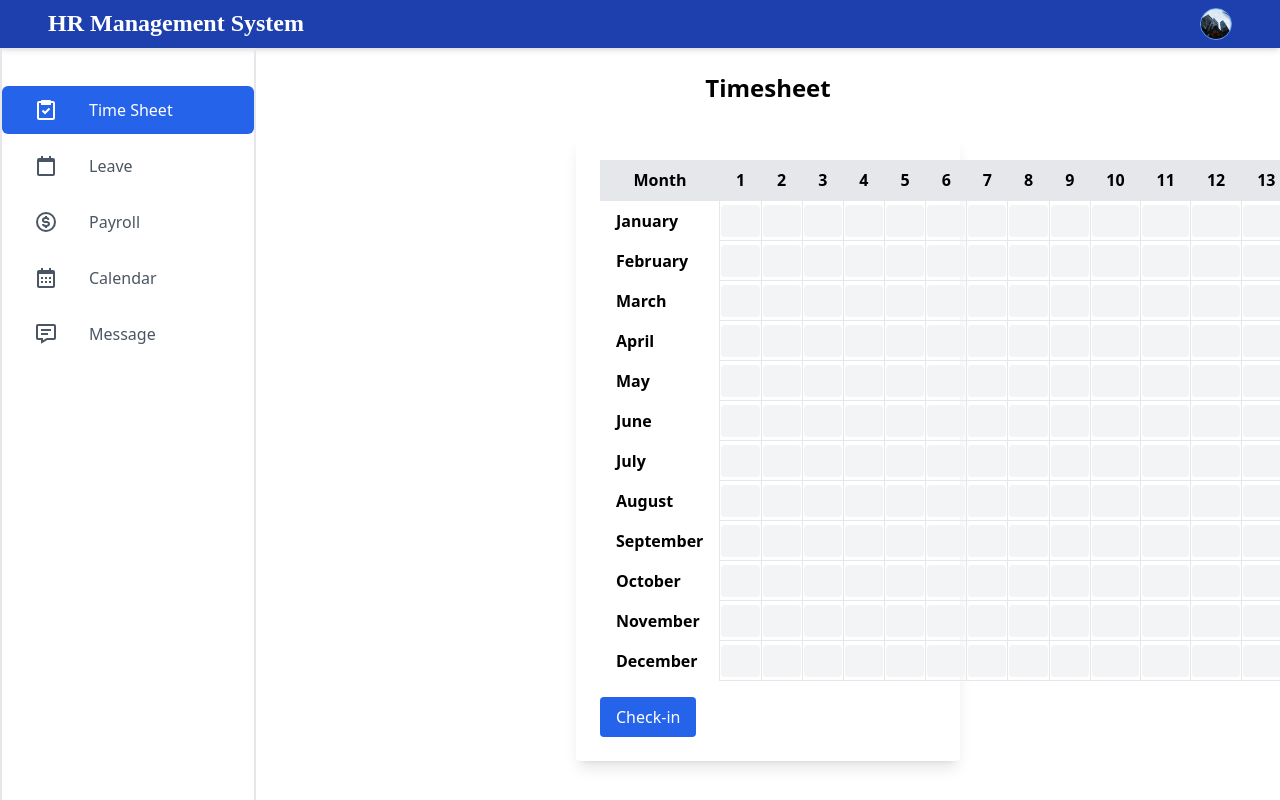
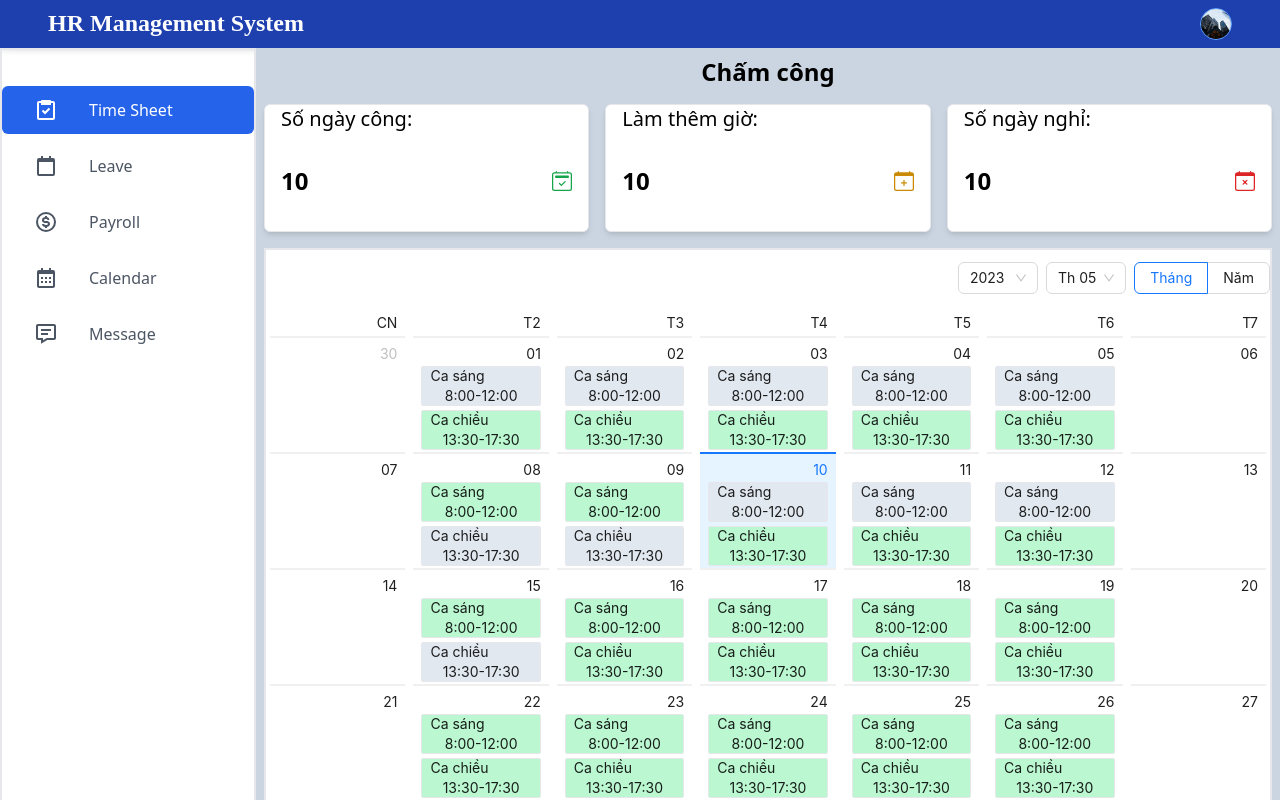
Before and after one commit to PMinhTri/PBL_EMS, a React app in the folder pbl_frontend/: page /employee/time-sheet in a window 1280 px wide. Built offline with nearby package versions, Linux system fonts and the light colour scheme; sample sign-in values are in the browser's storage; the HTML template or start-up script is replaced by a standard one.

Commit message:
update UI

```diff
--- a/pbl_frontend/package.json
+++ b/pbl_frontend/package.json
@@ -19,6 +19,7 @@
     "dayjs": "^1.11.7",
     "moment": "^2.29.4",
     "react": "^18.2.0",
+    "react-big-calendar": "^1.6.9",
     "react-dom": "^18.2.0",
     "react-icons": "^4.8.0",
     "react-query": "^3.39.3",
@@ -29,6 +30,7 @@
   "devDependencies": {
     "@types/node": "^20.1.3",
     "@types/react": "^18.0.28",
+    "@types/react-big-calendar": "^1.6.4",
     "@types/react-dom": "^18.0.11",
     "@typescript-eslint/eslint-plugin": "^5.57.1",
     "@typescript-eslint/parser": "^5.57.1",
--- a/pbl_frontend/src/modules/admin/EmployeeManagement/EmployeeManagement.tsx
+++ b/pbl_frontend/src/modules/admin/EmployeeManagement/EmployeeManagement.tsx
@@ -26,6 +26,7 @@ const titleTable = [
   "Email",
   "Số điện thoại",
   "Chi nhánh",
+  "Trình độ",
   "Trạng thái",
   "Thao tác",
 ];
@@ -299,6 +300,7 @@ const EmployeeManagement: React.FunctionComponent = () => {
                             {item.phoneNumber}
                           </td>
                           <td className="text-center border-[2px]"></td>
+                          <td className="text-center border-[2px]"></td>
                           <td className="text-center border-[2px]">
                             {item.status}
                           </td>
--- a/pbl_frontend/src/modules/auth/LoginPage.tsx
+++ b/pbl_frontend/src/modules/auth/LoginPage.tsx
@@ -100,6 +100,11 @@ const LoginPage: React.FunctionComponent = () => {
                   onChange={(event: React.ChangeEvent<HTMLInputElement>) => {
                     setPassword(event.target.value);
                   }}
+                  onKeyDown={(e) => {
+                    if (e.key === "Enter") {
+                      onLogin();
+                    }
+                  }}
                 />
               </div>
             </div>
--- a/pbl_frontend/src/modules/employee/TimeSheet.tsx
+++ /dev/null
@@ -1,74 +0,0 @@
-import React from "react";
-
-const TimeSheetPage: React.FunctionComponent = () => {
-  const year = new Date().getFullYear();
-  const months = [
-    "January",
-    "February",
-    "March",
-    "April",
-    "May",
-    "June",
-    "July",
-    "August",
-    "September",
-    "October",
-    "November",
-    "December",
-  ];
-  const daysInMonth = new Array(12)
-    .fill(0)
-    .map((_, monthIndex) => new Date(year, monthIndex + 1, 0).getDate());
-
-  return (
-    <div className="flex flex-col w-full items-center overflow-x-auto">
-      <h1 className="text-2xl font-bold mt-6 mb-8">Timesheet</h1>
-
-      <div className="bg-white rounded shadow-lg w-96 p-6">
-        <form>
-          <table className="w-full mb-4">
-            <thead>
-              <tr className="bg-gray-200">
-                <th className="py-2 px-4">Month</th>
-                {Array.from({ length: 31 }, (_, index) => index + 1).map(
-                  (day) => (
-                    <th key={day} className="py-2 px-4">
-                      {day}
-                    </th>
-                  )
-                )}
-              </tr>
-            </thead>
-            <tbody>
-              {months.map((month, monthIndex) => (
-                <tr key={month}>
-                  <td className="py-2 px-4 font-semibold">{month}</td>
-                  {Array.from(
-                    { length: daysInMonth[monthIndex] },
-                    (_, index) => index + 1
-                  ).map((day) => (
-                    <td key={day} className="border">
-                      <input
-                        type="text"
-                        className="w-full border-none py-1 px-2 text-center focus:outline-none bg-gray-100 rounded"
-                      />
-                    </td>
-                  ))}
-                </tr>
-              ))}
-            </tbody>
-          </table>
-
-          <button
-            type="submit"
-            className="bg-blue-600 text-white rounded px-4 py-2 hover:bg-blue-700"
-          >
-            Check-in
-          </button>
-        </form>
-      </div>
-    </div>
-  );
-};
-
-export default TimeSheetPage;
--- /dev/null
+++ b/pbl_frontend/src/modules/employee/timesheet/TimeSheet.tsx
@@ -0,0 +1,20 @@
+import React from "react";
+import MyTimeSheetStats from "./components/MyTimeSheetStats";
+import CalendarContainer from "./components/CalendarContainer";
+
+const TimeSheetPage: React.FunctionComponent = () => {
+  return (
+    <div className="p-2 w-full flex flex-col h-screen bg-slate-300 overflow-y-auto">
+      <div className="flex flex-col gap-4 flex-grow">
+        <div className="flex flex-row justify-around">
+          <span className="font-bold text-2xl">Chấm công</span>
+        </div>
+        <MyTimeSheetStats />
+        <CalendarContainer />
+      </div>
+      <footer className="bg-gray-200 mt-8 py-4 px-2 text-center text-gray-600"></footer>
+    </div>
+  );
+};
+
+export default TimeSheetPage;
--- /dev/null
+++ b/pbl_frontend/src/modules/employee/timesheet/components/CalendarContainer.tsx
@@ -0,0 +1,89 @@
+import React from "react";
+import { Calendar } from "antd";
+import type { Dayjs } from "dayjs";
+import type { CellRenderInfo } from "rc-picker/lib/interface";
+import "moment/locale/vi";
+import locale from "antd/es/date-picker/locale/vi_VN";
+
+const getDataForDay = (value: Dayjs) => {
+  if (value.day() === 0 || value.day() === 6) {
+    return [];
+  }
+  const arrMorning = [1, 2, 3, 4, 5, 6, 7, 10, 11, 12];
+  const arrAfternoon = [8, 9, 15, 29];
+
+  const data = [
+    {
+      content: (
+        <>
+          <div
+            onClick={() => {
+              if (arrMorning.includes(value.date())) {
+                console.log("sáng");
+              }
+            }}
+            className={`w-full flex flex-col h-10 justify-center items-center ${
+              arrMorning.includes(value.date())
+                ? `bg-slate-200 hover:bg-slate-300 focus:bg-slate-300`
+                : `bg-green-200 hover:bg-green-300 focus:bg-green-300`
+            } text-sm border rounded-sm`}
+          >
+            <div className="w-full flex flex-row justify-between px-2">
+              <span>Ca sáng</span>
+            </div>
+            <span>8:00-12:00</span>
+          </div>
+          <div
+            onClick={() => {
+              if (arrAfternoon.includes(value.date())) {
+                console.log("sáng");
+              }
+            }}
+            className={`w-full flex flex-col h-10 justify-center items-center ${
+              arrAfternoon.includes(value.date())
+                ? `bg-slate-200 hover:bg-slate-300 focus:bg-slate-300`
+                : `bg-green-200 hover:bg-green-300 focus:bg-green-300`
+            } text-sm border rounded-sm `}
+          >
+            <div className="w-full flex flex-row justify-between px-2">
+              <span>Ca chiều</span>
+            </div>
+            <span>13:30-17:30</span>
+          </div>
+        </>
+      ),
+    },
+  ];
+
+  return data;
+};
+
+const CalendarContainer: React.FunctionComponent = () => {
+  const dateCellRender = (value: Dayjs) => {
+    const listData = getDataForDay(value);
+    return (
+      <div className="events">
+        {listData.map((item, index) => (
+          <div key={index} className="flex flex-col w-full gap-1">
+            {item.content}
+          </div>
+        ))}
+      </div>
+    );
+  };
+
+  const cellRender = (current: Dayjs, info: CellRenderInfo<Dayjs>) => {
+    if (info.type === "date") return dateCellRender(current);
+    return info.originNode;
+  };
+
+  return (
+    <Calendar
+      locale={locale}
+      className="border-[2px]"
+      cellRender={cellRender}
+    />
+  );
+};
+
+export default CalendarContainer;
--- /dev/null
+++ b/pbl_frontend/src/modules/employee/timesheet/components/MyTimeSheetStats.tsx
@@ -0,0 +1,38 @@
+import React from "react";
+import { BsCalendar2Check, BsCalendarPlus, BsCalendarX } from "react-icons/bs";
+
+const MyTimeSheetStats: React.FunctionComponent = () => {
+  return (
+    <div className="grid grid-cols-3 gap-4">
+      <div className="flex flex-col w-full h-32 bg-white border shadow-md rounded-md">
+        <span className="px-4 text-xl">Số ngày công:</span>
+        <div className="w-full flex flex-row justify-between items-center py-8 px-4">
+          <span className="text-2xl font-bold">10</span>
+          <div className="text-xl text-green-600">
+            <BsCalendar2Check />
+          </div>
+        </div>
+      </div>
+      <div className="flex flex-col w-full h-32 bg-white border shadow-md rounded-md">
+        <span className="px-4 text-xl">Làm thêm giờ:</span>
+        <div className="w-full flex flex-row justify-between items-center py-8 px-4">
+          <span className="text-2xl font-bold">10</span>
+          <div className="text-xl text-yellow-600">
+            <BsCalendarPlus />
+          </div>
+        </div>
+      </div>
+      <div className="flex flex-col w-full h-32 bg-white border shadow-md rounded-md">
+        <span className="px-4 text-xl">Số ngày nghỉ:</span>
+        <div className="w-full flex flex-row justify-between items-center py-8 px-4">
+          <span className="text-2xl font-bold">10</span>
+          <div className="text-xl text-red-600">
+            <BsCalendarX />
+          </div>
+        </div>
+      </div>
+    </div>
+  );
+};
+
+export default MyTimeSheetStats;
--- a/pbl_frontend/src/routes/Routes.tsx
+++ b/pbl_frontend/src/routes/Routes.tsx
@@ -16,7 +16,7 @@ import { UserAction } from "../actions/userAction";
 import Account from "../modules/Profile/Account";
 import Employee from "../modules/employee/Employee";
 import authSelector from "../recoil/selectors/auth";
-import TimeSheetPage from "../modules/employee/TimeSheet";
+import TimeSheetPage from "../modules/employee/timesheet/TimeSheet";
 import LeaveManagement from "../modules/admin/LeaveManagement/LeaveManagement";
 import PayrollManagement from "../modules/admin/PayrollManagement/PayrollManagement";
 import TimeSheetManagement from "../modules/admin/TimeSheetManagement/TimeSheetManagement";
```
Also changed, not shown: 1 other file (tests, documents, lock files or other folders).
